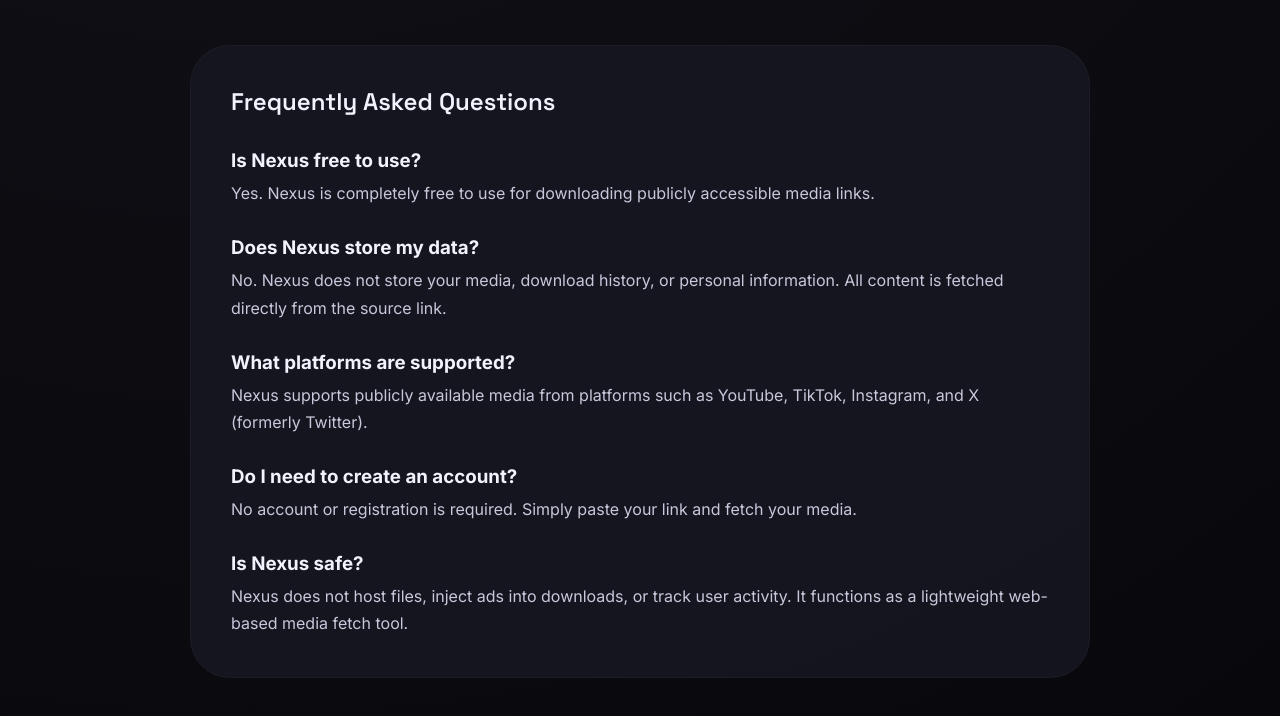
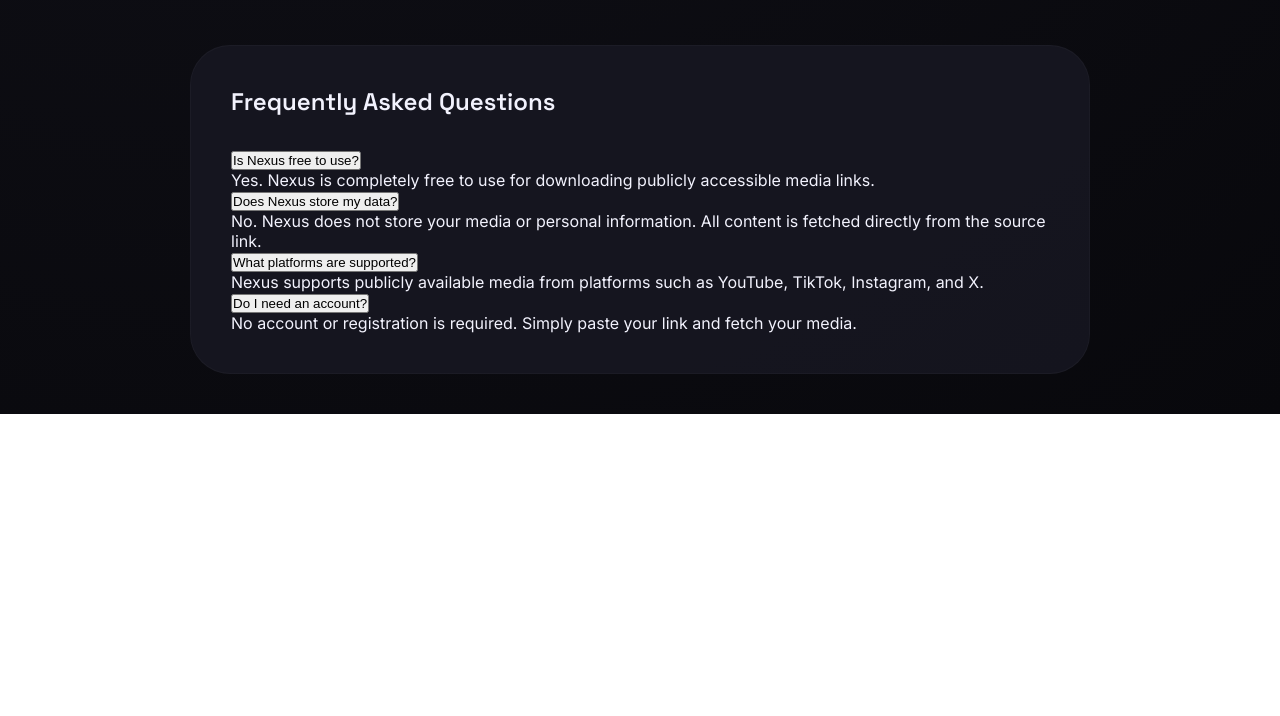
Before and after one commit to zibvh/nexusfrontend, a plain HTML site: page index.html in a window 1280 px wide. Shown: the part 1406-2122 px from the top of the page. After the commit the page ends 1820 px from the top, so only its background shows below. Drawn offline with Linux system fonts and the light colour scheme.

Commit message:
Update index.html

```diff
--- a/index.html
+++ b/index.html
@@ -513,8 +513,7 @@ video, audio, img {
         </ul>
     </div>
 
-</section>
-<!-- FAQ Section -->
+</section><!-- Collapsible FAQ Section -->
 <section style="margin-top:3rem; max-width:900px; margin-left:auto; margin-right:auto;">
 
     <div style="background:rgba(24,24,36,0.8); padding:2.5rem; border-radius:40px; border:1px solid rgba(255,255,255,0.03);">
@@ -523,45 +522,37 @@ video, audio, img {
             Frequently Asked Questions
         </h2>
 
-        <div style="margin-bottom:1.8rem;">
-            <h3 style="margin-bottom:0.5rem;">Is Nexus free to use?</h3>
-            <p style="color:#c8c8dc; line-height:1.7;">
+        <div class="faq-item">
+            <button class="faq-question">Is Nexus free to use?</button>
+            <div class="faq-answer">
                 Yes. Nexus is completely free to use for downloading publicly accessible media links.
-            </p>
+            </div>
         </div>
 
-        <div style="margin-bottom:1.8rem;">
-            <h3 style="margin-bottom:0.5rem;">Does Nexus store my data?</h3>
-            <p style="color:#c8c8dc; line-height:1.7;">
-                No. Nexus does not store your media, download history, or personal information. All content is fetched directly from the source link.
-            </p>
+        <div class="faq-item">
+            <button class="faq-question">Does Nexus store my data?</button>
+            <div class="faq-answer">
+                No. Nexus does not store your media or personal information. All content is fetched directly from the source link.
+            </div>
         </div>
 
-        <div style="margin-bottom:1.8rem;">
-            <h3 style="margin-bottom:0.5rem;">What platforms are supported?</h3>
-            <p style="color:#c8c8dc; line-height:1.7;">
-                Nexus supports publicly available media from platforms such as YouTube, TikTok, Instagram, and X (formerly Twitter).
-            </p>
+        <div class="faq-item">
+            <button class="faq-question">What platforms are supported?</button>
+            <div class="faq-answer">
+                Nexus supports publicly available media from platforms such as YouTube, TikTok, Instagram, and X.
+            </div>
         </div>
 
-        <div style="margin-bottom:1.8rem;">
-            <h3 style="margin-bottom:0.5rem;">Do I need to create an account?</h3>
-            <p style="color:#c8c8dc; line-height:1.7;">
+        <div class="faq-item">
+            <button class="faq-question">Do I need an account?</button>
+            <div class="faq-answer">
                 No account or registration is required. Simply paste your link and fetch your media.
-            </p>
-        </div>
-
-        <div>
-            <h3 style="margin-bottom:0.5rem;">Is Nexus safe?</h3>
-            <p style="color:#c8c8dc; line-height:1.7;">
-                Nexus does not host files, inject ads into downloads, or track user activity. It functions as a lightweight web-based media fetch tool.
-            </p>
+            </div>
         </div>
 
     </div>
 
 </section>
-
 <script>
 (function () {
     "use strict";
```
